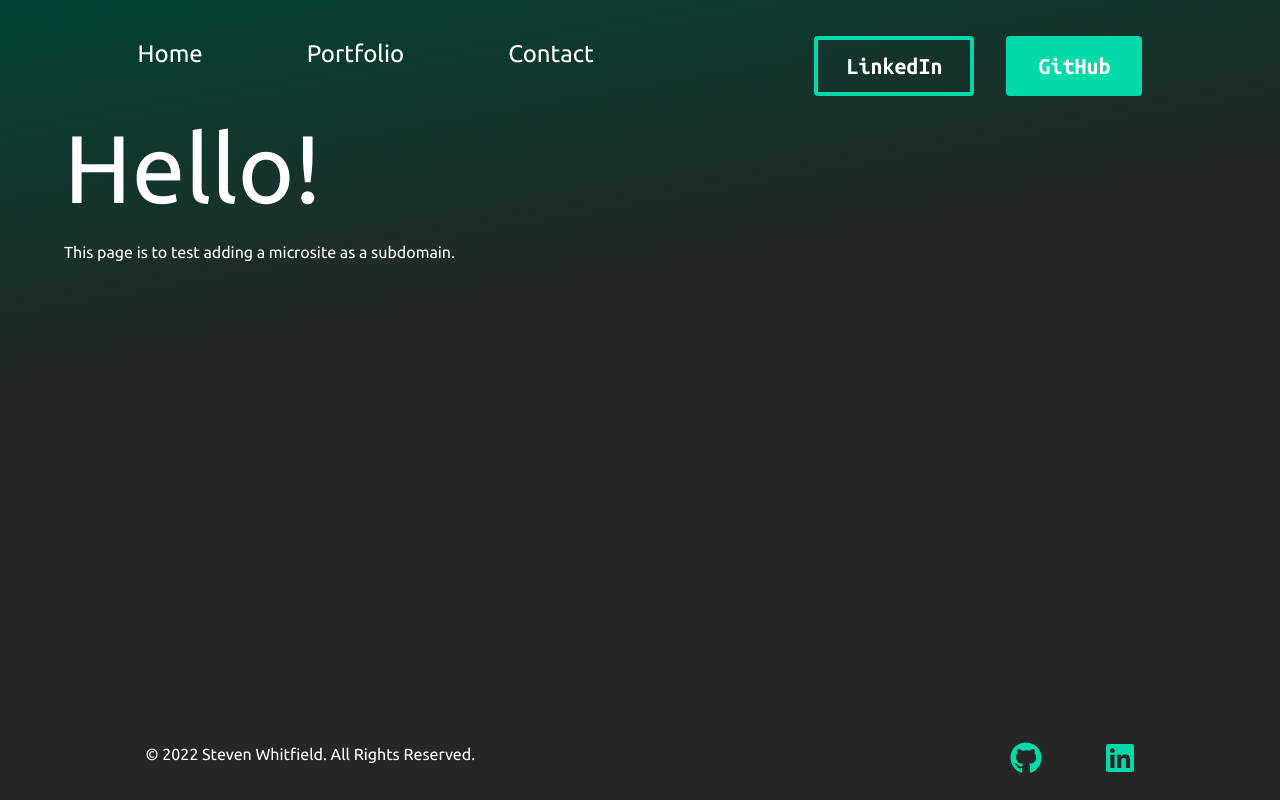
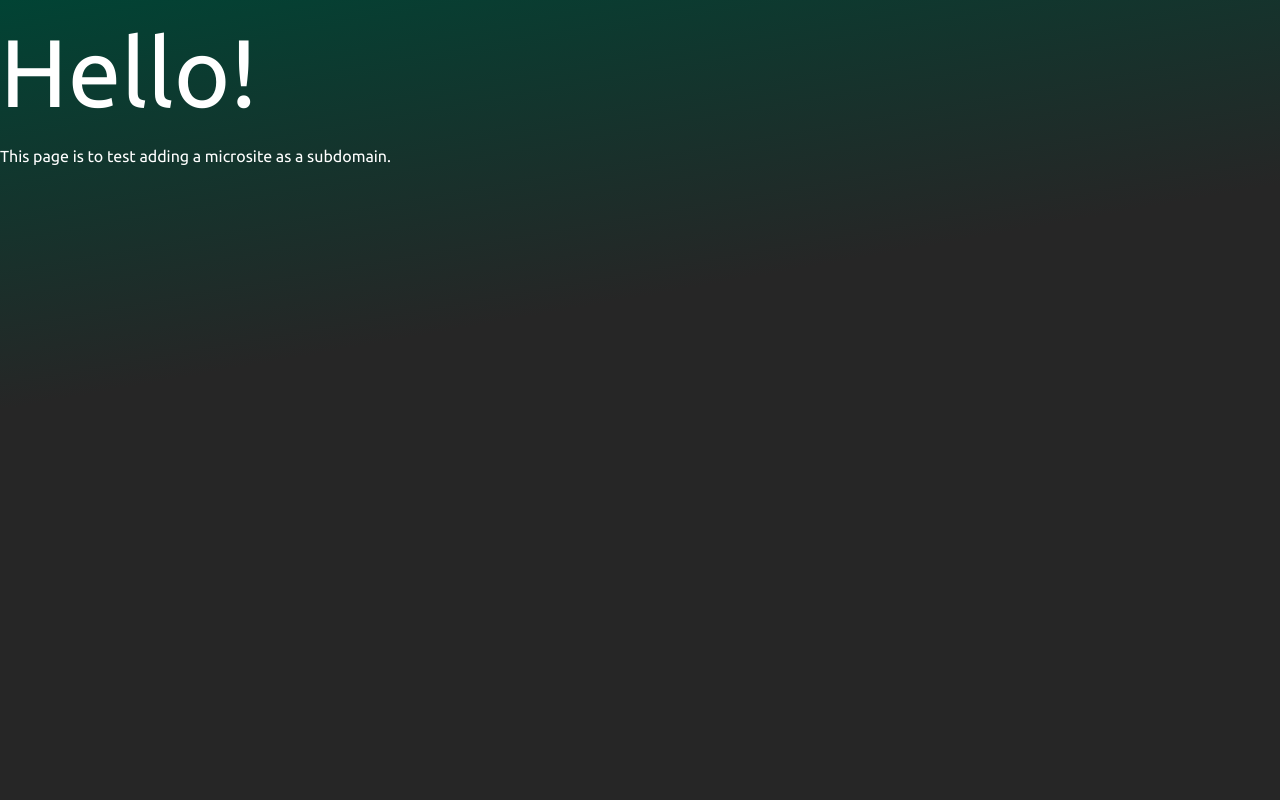
Before and after one commit to stevmwhitfield/portfolio-next, a Next.js app: page /test in a window 1280 px wide. Built offline with nearby package versions, Linux system fonts and the light colour scheme.

Commit message:
Remove layout from test page

```diff
--- a/pages/test.js
+++ b/pages/test.js
@@ -1,5 +1,4 @@
 import CustomHead from "../components/Head";
-import Layout from "../components/Layout";
 
 const Test = () => {
   return (
@@ -9,10 +8,8 @@ const Test = () => {
         description=""
         url="https://www.stevenwhitfield.live/test"
         />
-        <Layout>
             <h1>Hello!</h1>
             <p>This page is to test adding a microsite as a subdomain.</p>
-        </Layout>
     </>
   );
 };
```
